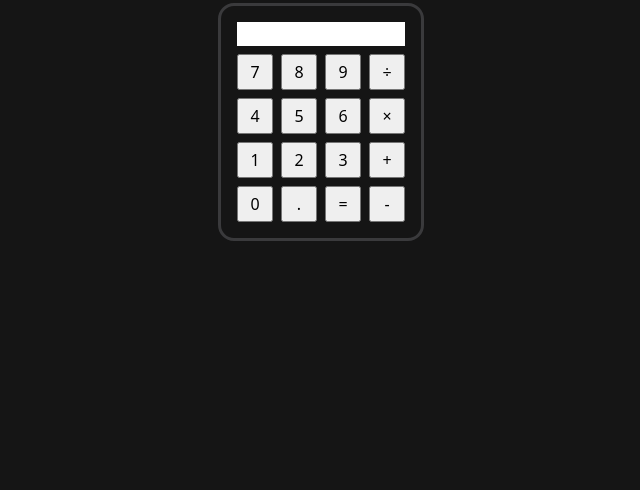
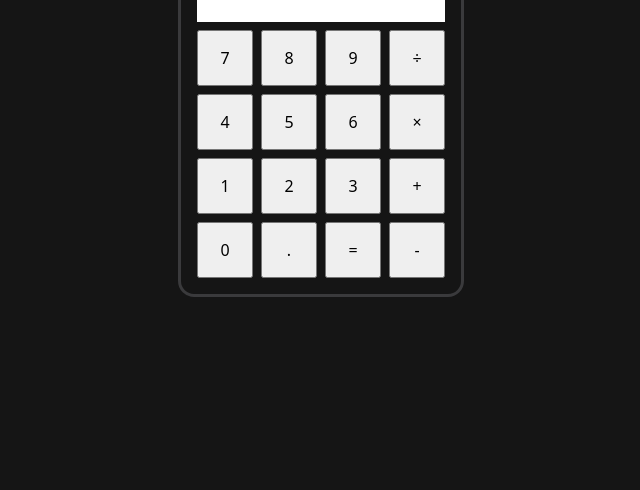
Before and after one commit to LahcenHaouch/odin-calculator, a website built with Parcel: page index.html in a window 1280 px wide. Shown: the part 310-800 px from the top of the page, without its empty margins (319-959 px from the left). Built offline with nearby package versions, Linux system fonts and the light colour scheme.

Commit message:
Increase calculator size

```diff
--- a/style.css
+++ b/style.css
@@ -108,9 +108,10 @@ h1 {
     align-items: center;
     padding: 4px;
     color: black;
-    height: 24px;
+    height: 56px;
     background-color: white;
     margin-bottom: 8px;
+    font-size: 1.5rem;
 }
 
 #buttons-container {
@@ -125,8 +126,8 @@ h1 {
 }
 
 .cell {
-    width: 24px;
-    height: 24px;
+    width: 56px;
+    height: 56px;
     padding: 16px;
     display: flex;
     justify-content: center;
```
